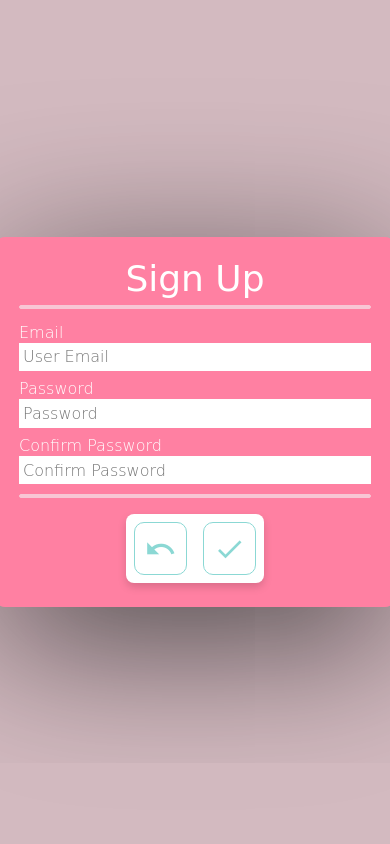
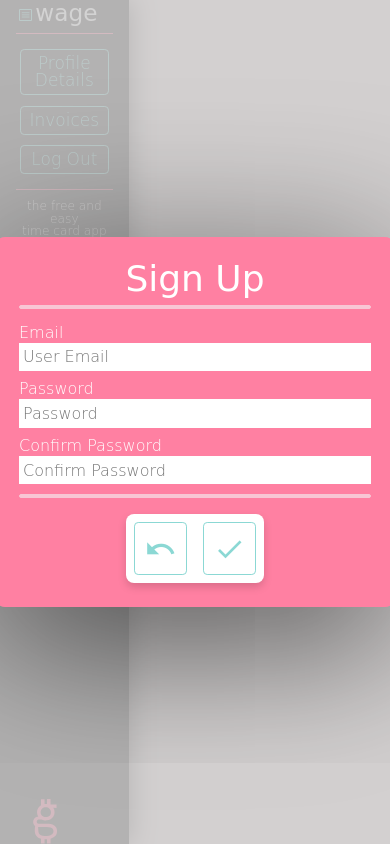
Before and after one commit to Chucksef/Wage, a website built with webpack: page src/template.html in a window 390 px wide. Both pictures are taken after a click on the button "Sign Up". Built offline with nearby package versions, Linux system fonts and the light colour scheme; no server answers; a web font is replaced by a local one.

Commit message:
created hamburger menu
• Also made most text elements fluidly change their size to accommodate different screen widths

```diff
--- a/src/index.js
+++ b/src/index.js
@@ -1,6 +1,5 @@
 import "./styles/index.scss";
 import "./styles/welcome.scss";
 import { Auth } from "./js/auth";
-import { App } from "./js/app";
 
 new Auth();
--- a/src/js/auth.js
+++ b/src/js/auth.js
@@ -9,6 +9,12 @@ class Auth {
 	constructor() {
 		DOM.btn_SignIn.addEventListener("click", Auth.showSignInMenu);
 		DOM.btn_SignUp.addEventListener("click", Auth.showSignUpMenu);
+
+		// Cheeky shortcut to signing in by clicking on menu      <------------------------------------------------------------------- DELETE ME LATER!!!
+		document.querySelector(".centered").addEventListener("click", () => {
+			document.querySelector("#welcome").style.display = "none";
+			new App("iJ2DJB2YABeSFWsOwpxqU6Ve1GX2");
+		});
 	}
 	static showSignInMenu() {
 		UI.menu(null, TEMPLATES.menus.signIn);
--- a/src/js/template.js
+++ b/src/js/template.js
@@ -169,6 +169,7 @@ const TEMPLATES = {
 				<div class="buttonRow">
 					<div class="buttons">
 						<button type="button" class="btn-menu material-icons" id="submit">check</button>
+						<button type="button" class="btn-menu material-icons" id="reset">lock</button>
 						<button type="button" class="btn-menu material-icons" id="cancel">undo</button>
 					</div>
 				</div>
--- a/src/styles/index.scss
+++ b/src/styles/index.scss
@@ -44,20 +44,18 @@ div {
 hr {
 	border: none;
 	border-bottom: 1px solid $primary;
-	margin: 10px;
+	margin: 10px 0;
 }
 
 h1 {
-	margin: 0;
-	font-size: 4em;
-	font-weight: 400;
+    font-size: 6em;
+    font-weight: 400;
 }
 
 h2 {
 	display: block;
 	position: relative;
 	margin: 0 auto;
-	width: 70%;
 	font-size: 1.75em;
 	line-height: 1;
 }
@@ -93,7 +91,7 @@ button {
 	color: $lightControl;
 	border: 1px solid $lightControl;
 	background: rgba(0, 0, 0, 0);
-	border-radius: 10px;
+	border-radius: calc(.379vw + 2.723px);
 	font-weight: 300;
 	font-size: 1.25em;
 	line-height: 1;
@@ -110,8 +108,10 @@ button.btn-dark {
 
 button.btn-block {
 	position: relative;
-	width: 100%;
+	width: calc(100% - calc(1.061vw + 3.629px));
 	margin: .3em 0;
+	font-size: calc(.455vw + 15.264px);
+
 }
 
 #filters button.selected {
@@ -175,11 +175,54 @@ button.btn-dark:focus {
 
 	#header {
 		position: relative;
-		top: -1em;
+		top: calc(-.704vw - 6.483px);
+
+		.row {
+			position: relative;
+			display: flex;
+
+			* {
+				position: relative;
+			}
+
+			#wage-logo {
+				width: 60%;
+				padding-bottom: .13em;
+				margin: -5px 0;
+				font-size: calc(5.159vw + 3.047px);
+			}
+
+			.col {
+				width: 20%;
+				display: flex;
+				flex-direction: column;
+				justify-content: center;
+
+				#hamburger {
+					font-size: calc(2.273vw + 1.358px);
+					width: calc(3.03vw + 1.824px);
+					margin: 0 auto;
+					color: $lightControl;
+					border: 1px solid $lightControl;
+					border-radius: .25vw;
+					transition: .1s;
+				}
+
+				#hamburger:hover {
+					color: $dark;
+					background: $lightControl;
+				}
+			}
+		}
+
+		h2 {
+			font-size: calc(1.818vw + 5.094px);
+		}
 	}
 
 	#controls {
 		position: relative;
+		top: calc(-.704vw - 6.483px);
 	}
 
 	#timer {
--- a/src/template.html
+++ b/src/template.html
@@ -15,9 +15,20 @@
 		<div id="main">
 			<div id="sidebar">
 				<header id="header">
-					<h1 id="wage-logo">wage</h1>
+					<div class="row">
+						<div class="col">
+							<p id="hamburger" class="material-icons">menu</p>
+						</div>
+						<h1 id="wage-logo">wage</h1>
+					</div>
 					<hr>
-					<h2>the free and easy time card app</h2>
+					<div id="hamburger-options">
+						<button class="btn-block" id="btn-ProfileDetails">Profile Details</button>
+						<button class="btn-block" id="btn-Invoices">Invoices</button>
+						<button class="btn-block" id="btn-LogOut">Log Out</button>
+					</div>
+					<hr>
+					<h2>the free and easy<br>time card app</h2>
 					<hr>
 				</header>
 				<div id="controls">
```
Also changed, not shown: README.md.
